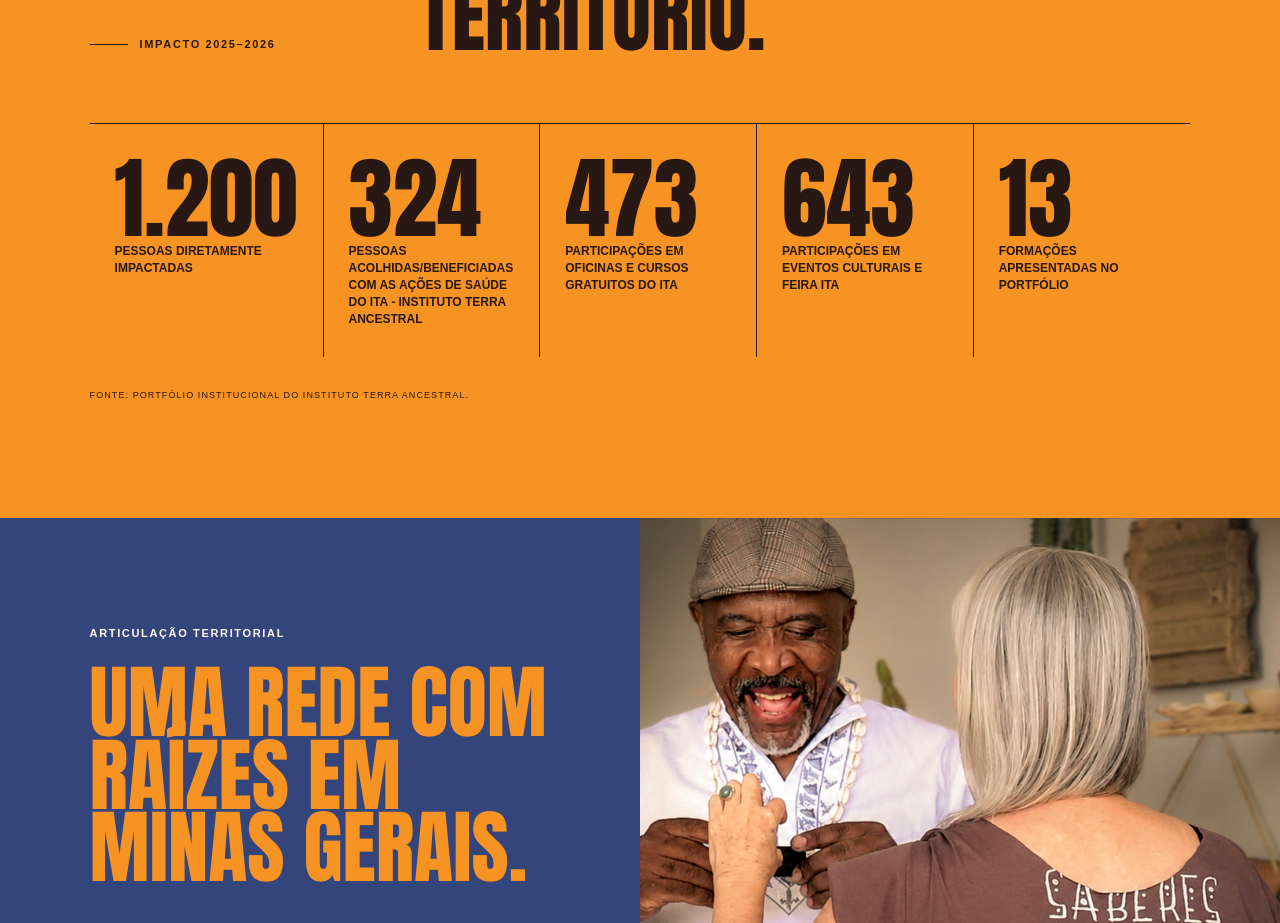
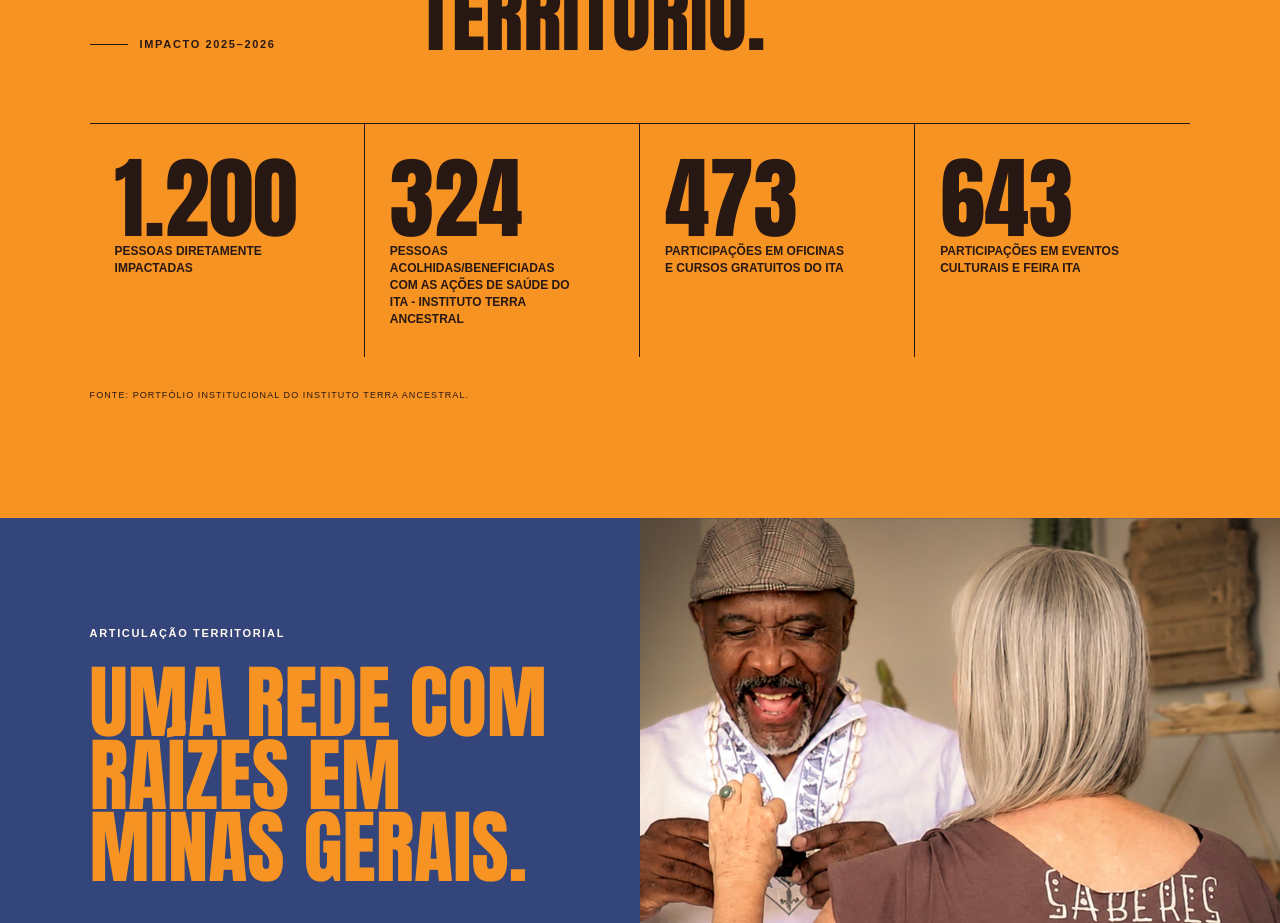
Before and after one commit to thyfanixs/instituto-terra-ancestral, a Next.js app: page /impacto in a window 1280 px wide. Shown: the part 1000-1923 px from the top of the page. Built offline with nearby package versions, Linux system fonts and the light colour scheme.

Commit message:
Remove indicador de formacoes do impacto

```diff
--- a/app/globals.css
+++ b/app/globals.css
@@ -776,7 +776,7 @@
 .numbers-section { background: var(--orange); }
 .numbers-heading { align-items: end; display: grid; gap: 50px; grid-template-columns: .8fr 2.2fr; }
 .numbers-heading h2 { margin: 0; max-width: 920px; }
-.big-numbers { border-top: 1px solid var(--ink); display: grid; grid-template-columns: repeat(5, 1fr); margin-top: 70px; }
+.big-numbers { border-top: 1px solid var(--ink); display: grid; grid-template-columns: repeat(4, 1fr); margin-top: 70px; }
 .big-numbers article { border-right: 1px solid var(--ink); padding: 30px 25px; }
 .big-numbers article:last-child { border-right: 0; }
 .source-note { font-size: 9px; letter-spacing: .12em; margin: 32px 0 0; text-transform: uppercase; }
--- a/app/impacto/page.tsx
+++ b/app/impacto/page.tsx
@@ -72,7 +72,6 @@
           <article className="reveal"><strong>324</strong><span>pessoas acolhidas/beneficiadas com as ações de saúde do ITA - Instituto Terra Ancestral</span></article>
           <article className="reveal"><strong>473</strong><span>participações em oficinas e cursos gratuitos do ITA</span></article>
           <article className="reveal"><strong>643</strong><span>participações em eventos culturais e Feira ITA</span></article>
-          <article className="reveal"><strong>13</strong><span>formações apresentadas no portfólio</span></article>
         </div>
         <p className="source-note">Fonte: portfólio institucional do Instituto Terra Ancestral.</p>
       </section>
```
Also changed, not shown: 1 other file (tests, documents, lock files or other folders).
